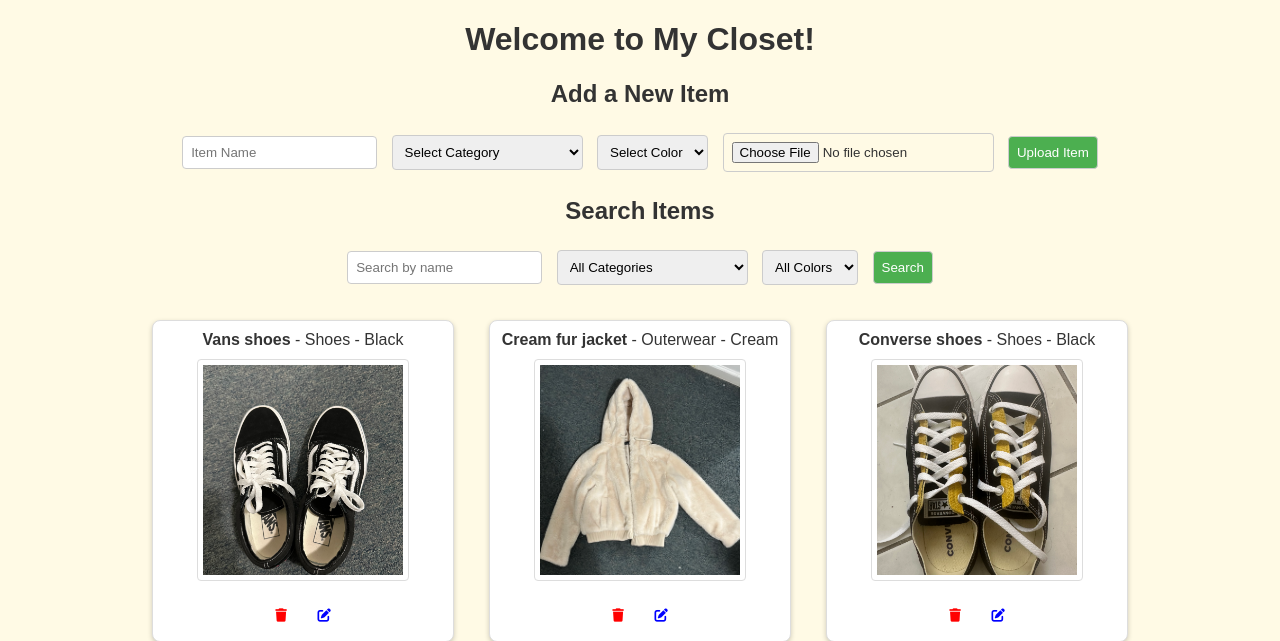
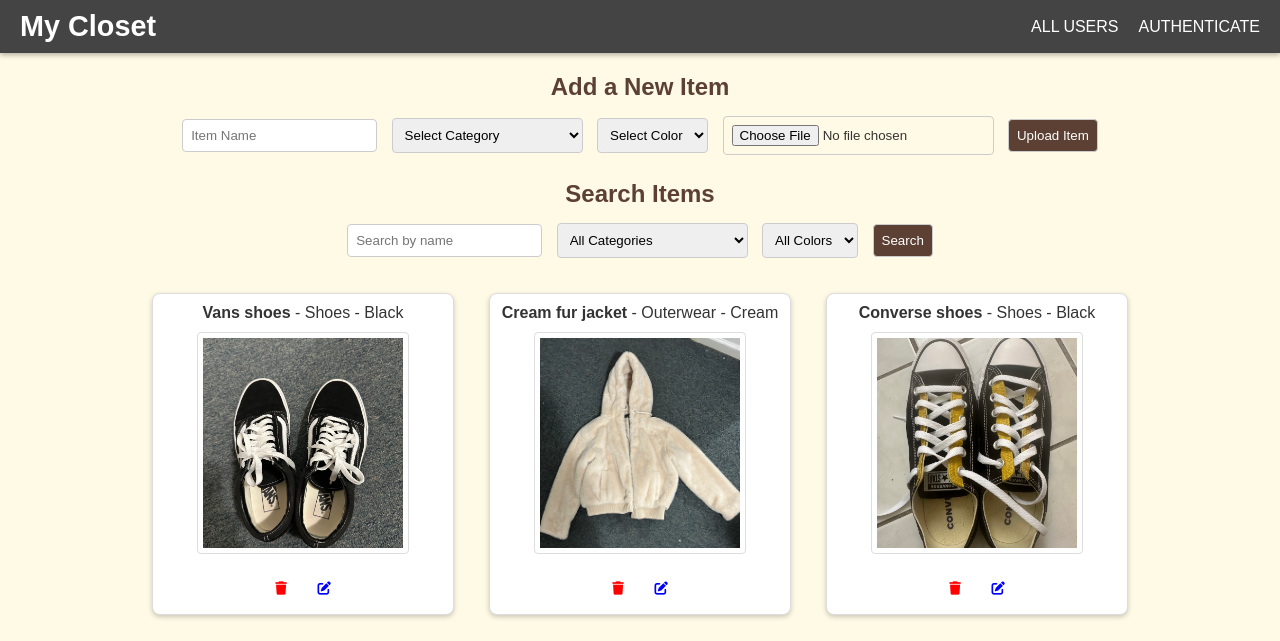
Before and after one commit to jhuang600/virtual_closet, a Flask app: page / in a window 1280 px wide. Shown: the top 641 px of the page. Run offline with Flask 3, Linux system fonts and the light colour scheme; data comes from the database, SQL or seed files in the repository.

Commit message:
page button and color updated

```diff
--- a/static/style.css
+++ b/static/style.css
@@ -7,8 +7,16 @@ body {
     color: #333;
 }
 
-h1, h2 {
-    color: #333;
+h1 {
+    color: white;
+    margin-bottom: 10px;
+
+}
+
+h2, h3 {
+    color: #5C4033;
+    margin-bottom: 10px;
+
 }
 
 input, select, button {
@@ -19,7 +27,7 @@ input, select, button {
 }
 
 button {
-    background-color: #4CAF50;
+    background-color: #5C4033;
     color: white;
     cursor: pointer;
     align-items: center;
@@ -27,7 +35,7 @@ button {
 }
 
 button:hover {
-    background-color: #45a049;
+    background-color: #5C4033;
 }
 
 
@@ -74,7 +82,6 @@ img {
     z-index: 1000;
     background: white;
     box-shadow: 0px 0px 10px rgba(0, 0, 0, 0.3);
-    padding: 20px;
     border-radius: 8px;
     width: 300px;
     text-align: left;
@@ -121,3 +128,39 @@ img {
     background: rgba(0, 0, 0, 0.4);
     z-index: -1;
 }
+
+#navbar {
+    background-color: #444; /* Dark gray background */
+    color: white;
+    display: flex;
+    justify-content: space-between;
+    align-items: center;
+    padding: 10px 20px;
+    box-shadow: 0 2px 5px rgba(0, 0, 0, 0.3);
+    position: sticky;
+    top: 0;
+    z-index: 100;
+}
+
+#logo {
+    margin: 0;
+    font-size: 1.8em;
+    font-family: Arial, sans-serif;
+}
+
+.nav-links {
+    display: flex;
+    gap: 20px;
+}
+
+.nav-item {
+    color: white;
+    text-decoration: none;
+    font-size: 1em;
+    font-family: Arial, sans-serif;
+    transition: color 0.3s;
+}
+
+.nav-item:hover {
+    color: #ffd700; /* Yellow on hover */
+}
--- a/templates/index.html
+++ b/templates/index.html
@@ -8,7 +8,15 @@
     <link rel="stylesheet" href="https://cdnjs.cloudflare.com/ajax/libs/font-awesome/6.0.0/css/all.min.css">
 </head>
 <body>
-    <h1>Welcome to My Closet!</h1>
+    <!-- Navigation Bar -->
+    <div id="navbar">
+        <h1 id="logo">My Closet</h1>
+        <div class="nav-links">
+            <a href="#" class="nav-item">ALL USERS</a>
+            <a href="#" class="nav-item">AUTHENTICATE</a>
+        </div>
+    </div>
+
 
     <!-- Upload Form -->
     <h2>Add a New Item</h2>
```
Also changed, not shown: app.py (+0 -10 lines).
